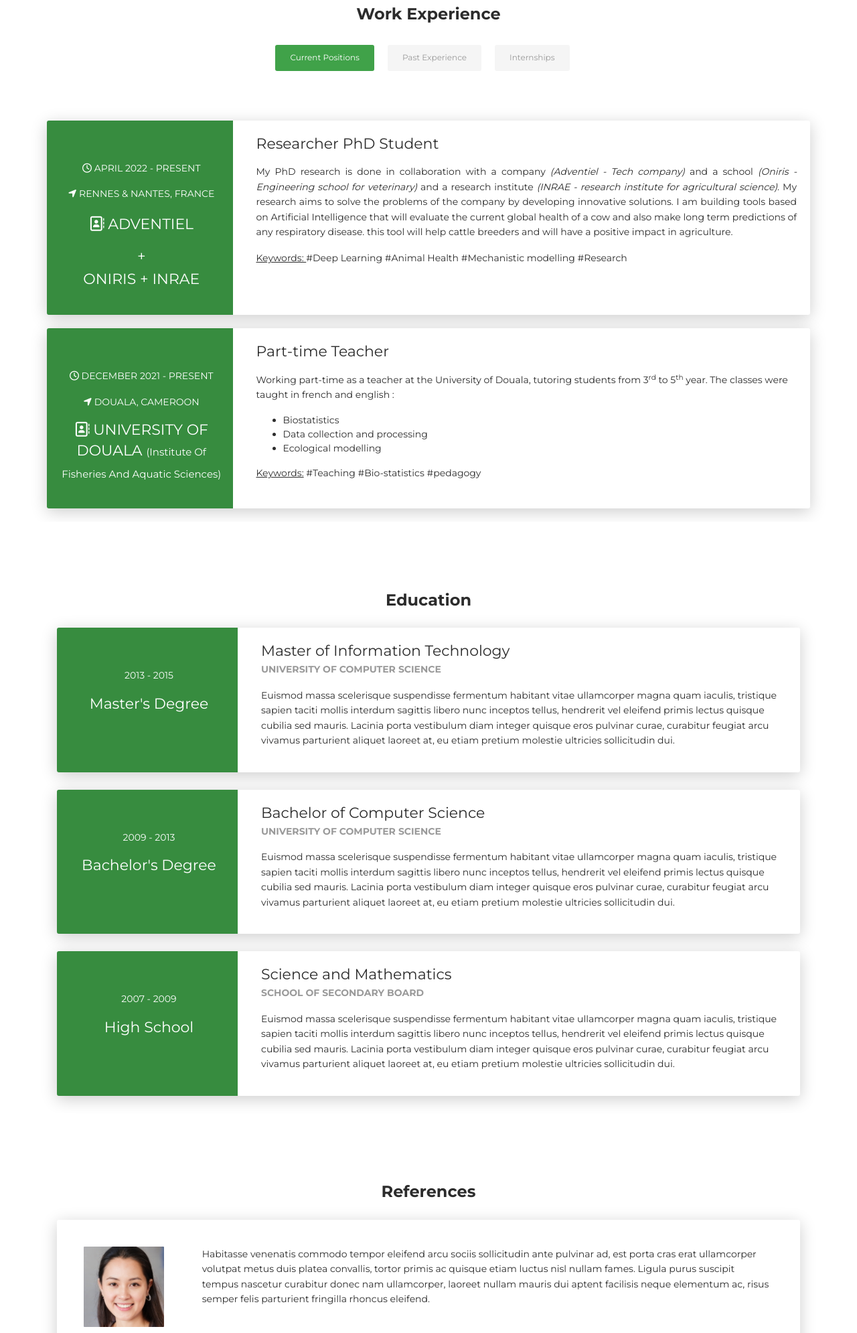
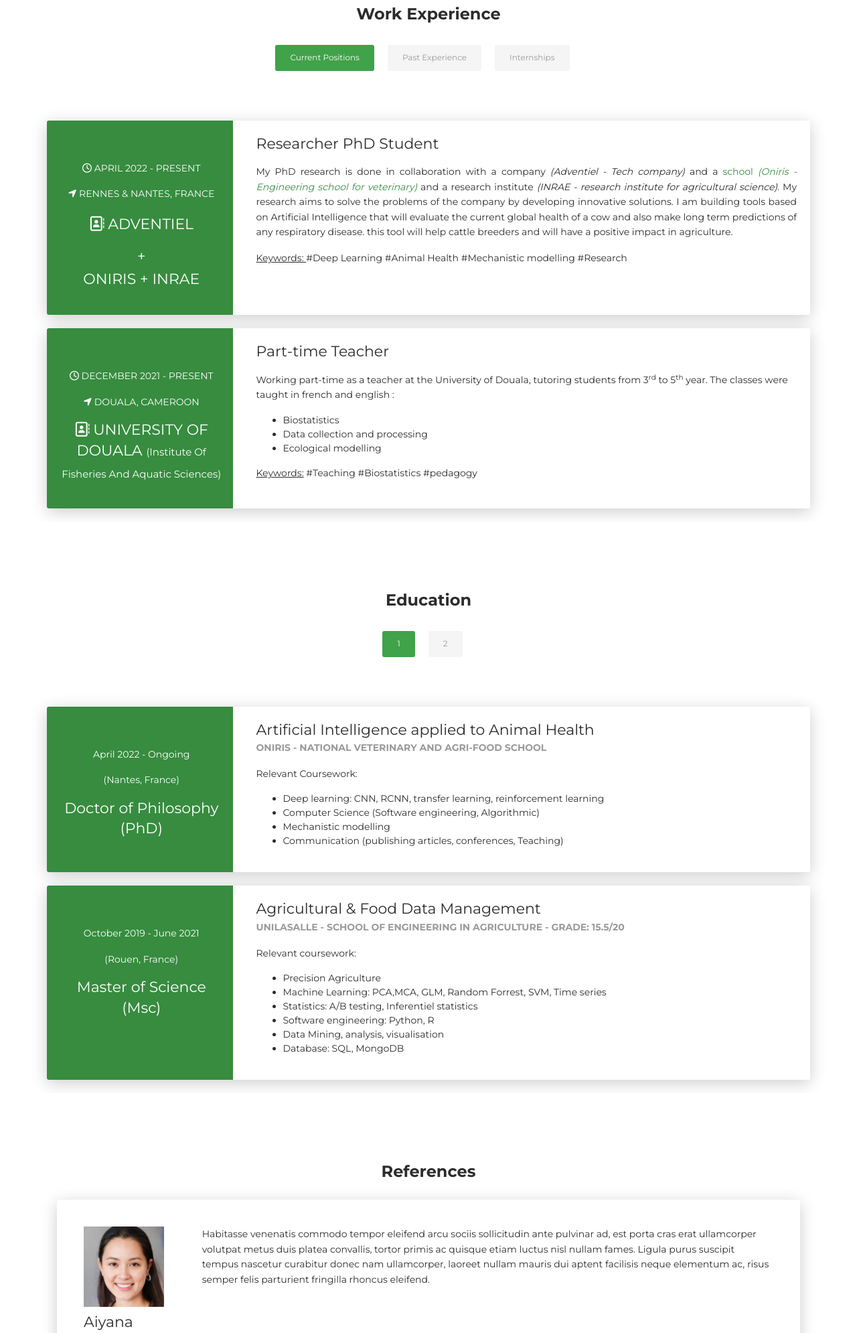
Before and after one commit to fiastros/portfolio_resume, a Python web app: template template/index.html in a window 1280 px wide. Shown: the part 2456-4446 px from the top of the page at 67% size. Run offline with Jinja, Linux system fonts and the light colour scheme; the template is opened without the code that fills it, so the values that code supplies are empty; some libraries are stand-ins or nearby versions.

Commit message:
finished education

```diff
--- a/template/index.html
+++ b/template/index.html
@@ -81,7 +81,7 @@
             <p class="justifying-text">I am very dedicated, curious and hardworking. Currently pursuing my PhD as a researcher
             in Artificial Intelligence applied to Animal Health. The goal of my research is to build a tool for breeders
             based on AI to predict respiratory diseases of the cattles.
-            <a class="smooth-scroll" href="#education">Learn More</a></p>
+            <a class="smooth-scroll" href="#experience">Learn More</a></p>
           </div>
         </div>
         <div class="col-lg-6 col-md-12">
@@ -332,11 +332,9 @@
       <div class="col-md-6 ml-auto mr-auto">
         <div class="nav-align-center">
           <ul class="nav nav-pills nav-pills-primary" role="tablist">
-            <!-- <li class="nav-item"><a class="nav-link active" data-toggle="tab" href="#currently" role="tablist"><i class="fa fa-laptop" aria-hidden="true"></i></a></li> -->
-            <!-- <a class="btn btn-primary smooth-scroll mr-2" href="#contact" data-aos="zoom-in" data-aos-anchor="data-aos-anchor">Click Here to<br> HIRE ME</a> -->
             <li class="nav-item"><a class="nav-second btn btn-primary active" data-toggle="tab" href="#currently" role="tablist">Current Positions</a></li>
             <li class="nav-item"><a class="nav-second btn btn-primary" data-toggle="tab" href="#past_companies" role="tablist">Past Experience</a></li>
-            <li class="nav-item"><a class="nav-second btn btn-primary" data-toggle="tab" href="#interships" role="tablist">Internships</a></li>
+            <li class="nav-item"><a class="nav-second btn btn-primary" data-toggle="tab" href="#intenrships" role="tablist">Internships</a></li>
           </ul>
         </div>
       </div>
@@ -346,7 +344,7 @@
     <div class="tab-content gallery mt-5">
       <div class="tab-pane active" id="currently">
         <div class="ml-auto mr-auto">
-          <div class="row">
+          <div class="row" >
 
               <div class="card">
                 <div class="row">
@@ -359,10 +357,10 @@
                   </div>
                   <div class="col-md-9" data-aos="fade-left" data-aos-offset="50" data-aos-duration="500">
                     <div class="card-body">
-                      <div class="h5">Researcher PhD Student</div>
+                      <div class="h5" >Researcher PhD Student</div>
                         <p class="justifying-text">
                           My PhD research is done in collaboration with a company  <em>(Adventiel - Tech company)</em>
-                          and a school <em>(Oniris - Engineering school for veterinary)</em> and a research institute
+                          and a <a class="smooth-scroll" href="#education">school <em>(Oniris - Engineering school for veterinary)</em></a> and a research institute
                           <em>(INRAE - research institute for agricultural science)</em>.
                           My research aims to solve the problems of the company by developing innovative solutions. I am building tools
                           based on Artificial Intelligence that will evaluate the current global health of a cow and also make long term predictions of
@@ -398,7 +396,7 @@
                             <li>Data collection and processing</li>
                             <li>Ecological modelling</li>
                           </ul>
-                          <u>Keywords:</u> #Teaching #Bio-statistics #pedagogy
+                          <u>Keywords:</u> #Teaching #Biostatistics #pedagogy
                         </p>
                     </div>
                   </div>
@@ -413,7 +411,7 @@
         <div class="ml-auto mr-auto">
           <div class="row">
 
-            <div class="card">
+            <div class="card" >
               <div class="row">
                 <div class="col-md-3 bg-primary" data-aos="fade-right" data-aos-offset="50" data-aos-duration="500">
                   <div class="card-body cc-experience-header">
@@ -477,7 +475,7 @@
         </div>
       </div>
 
-      <div class="tab-pane" id="interships" role="tabpanel">
+      <div class="tab-pane" id="intenrships" role="tabpanel">
         <div class="ml-auto mr-auto">
           <div class="row">
 
@@ -591,53 +589,134 @@
 <div class="section" id="education">
   <div class="container cc-education">
     <div class="h4 text-center mb-4 title">Education</div>
+
+      <div class="row">
+        <div class="col-md-6 ml-auto mr-auto">
+          <div class="nav-align-center">
+            <ul class="nav nav-pills nav-pills-primary" role="tablist">
+              <li class="nav-item"><a class="nav-second btn btn-primary active" data-toggle="tab" href="#recent-school" role="tablist">1</a></li>
+              <li class="nav-item"><a class="nav-second btn btn-primary" data-toggle="tab" href="#second-recent-school" role="tablist">2</a></li>
+            </ul>
+          </div>
+        </div>
+      </div> <br>
+
+    <div class="tab-content gallery mt-5">
+      <div class="tab-pane active" id="recent-school">
+        <div class="ml-auto mr-auto">
+          <div class="row" >
+
             <div class="card">
               <div class="row">
                 <div class="col-md-3 bg-primary" data-aos="fade-right" data-aos-offset="50" data-aos-duration="500">
                   <div class="card-body cc-education-header">
-            <p>2013 - 2015</p>
-            <div class="h5">Master's Degree</div>
+                    <p>April 2022 - Ongoing</p>
+                    <p> (Nantes, France)</p>
+                    <div class="h5">Doctor of Philosophy (PhD)</div>
                   </div>
                 </div>
                 <div class="col-md-9" data-aos="fade-left" data-aos-offset="50" data-aos-duration="500">
                   <div class="card-body">
-            <div class="h5">Master of Information Technology</div>
-            <p class="category">University of Computer Science</p>
-            <p>Euismod massa scelerisque suspendisse fermentum habitant vitae ullamcorper magna quam iaculis, tristique sapien taciti mollis interdum sagittis libero nunc inceptos tellus, hendrerit vel eleifend primis lectus quisque cubilia sed mauris. Lacinia porta vestibulum diam integer quisque eros pulvinar curae, curabitur feugiat arcu vivamus parturient aliquet laoreet at, eu etiam pretium molestie ultricies sollicitudin dui.</p>
+                    <div class="h5">Artificial Intelligence applied to Animal Health</div>
+                    <p class="category">ONIRIS - National veterinary and agri-food school</p>
+                    <p>Relevant Coursework:</p>
+                    <ul>
+                      <li>Deep learning: CNN, RCNN, transfer learning, reinforcement learning</li>
+                      <li>Computer Science (Software engineering, Algorithmic)</li>
+                      <li>Mechanistic modelling</li>
+                      <li>Communication (publishing articles, conferences, Teaching) </li>
+                    </ul>
                   </div>
                 </div>
               </div>
             </div>
+
             <div class="card">
               <div class="row">
                 <div class="col-md-3 bg-primary" data-aos="fade-right" data-aos-offset="50" data-aos-duration="500">
                   <div class="card-body cc-education-header">
-            <p>2009 - 2013</p>
-            <div class="h5">Bachelor's Degree</div>
+                    <p>October 2019 - June 2021</p>
+                    <p> (Rouen, France)</p>
+                    <div class="h5">Master of Science (Msc)</div>
                   </div>
                 </div>
                 <div class="col-md-9" data-aos="fade-left" data-aos-offset="50" data-aos-duration="500">
                   <div class="card-body">
-            <div class="h5">Bachelor of Computer Science</div>
-            <p class="category">University of Computer Science</p>
-            <p>Euismod massa scelerisque suspendisse fermentum habitant vitae ullamcorper magna quam iaculis, tristique sapien taciti mollis interdum sagittis libero nunc inceptos tellus, hendrerit vel eleifend primis lectus quisque cubilia sed mauris. Lacinia porta vestibulum diam integer quisque eros pulvinar curae, curabitur feugiat arcu vivamus parturient aliquet laoreet at, eu etiam pretium molestie ultricies sollicitudin dui.</p>
+                    <div class="h5">Agricultural & Food Data Management</div>
+                    <p class="category">Unilasalle - school of engineering in Agriculture - Grade: 15.5/20</p>
+                    <p> Relevant coursework: </p>
+                    <ul>
+                      <li> Precision Agriculture</li>
+                      <li> Machine Learning: PCA,MCA, GLM, Random Forrest, SVM, Time series </li>
+                      <li> Statistics: A/B testing, Inferentiel statistics </li>
+                      <li> Software engineering: Python, R </li>
+                      <li> Data Mining, analysis, visualisation</li>
+                      <li> Database: SQL, MongoDB</li>
+                    </ul>
                   </div>
                 </div>
               </div>
             </div>
+
+           </div>
+        </div>
+      </div>
+
+      <div class="tab-pane" id="second-recent-school" role="tabpanel">
+        <div class="ml-auto mr-auto">
+          <div class="row">
+
             <div class="card">
               <div class="row">
                 <div class="col-md-3 bg-primary" data-aos="fade-right" data-aos-offset="50" data-aos-duration="500">
                   <div class="card-body cc-education-header">
-            <p>2007 - 2009</p>
-            <div class="h5">High School</div>
+                    <p>Sept 2015 - June 2021</p>
+                    <p> (Rouen, France)</p>
+                    <div class="h5">Engineer </div>
                   </div>
                 </div>
                 <div class="col-md-9" data-aos="fade-left" data-aos-offset="50" data-aos-duration="500">
                   <div class="card-body">
-            <div class="h5">Science and Mathematics</div>
-            <p class="category">School of Secondary board</p>
-            <p>Euismod massa scelerisque suspendisse fermentum habitant vitae ullamcorper magna quam iaculis, tristique sapien taciti mollis interdum sagittis libero nunc inceptos tellus, hendrerit vel eleifend primis lectus quisque cubilia sed mauris. Lacinia porta vestibulum diam integer quisque eros pulvinar curae, curabitur feugiat arcu vivamus parturient aliquet laoreet at, eu etiam pretium molestie ultricies sollicitudin dui.</p>
+                    <div class="h5">Agricultural Engineer</div>
+                    <p class="category">Unilasalle - School of Engineering in Agriculture - Grade: 14.5/20</p>
+                    <p> Relevant coursework: </p>
+                    <ul>
+                      <li> Agronomy (crop rotation, soil management, plant health) </li>
+                      <li> Animal biology (animal health, animal reproduction, animal feed) </li>
+                      <li> Agroecology, Agroindustry  </li>
+                      <li> Agriculture, Agricultural Machinery</li>
+                      <li> Farm financial analysis</li>
+
+                    </ul>
+                  </div>
+                </div>
+              </div>
+            </div>
+
+            <div class="card">
+              <div class="row">
+                <div class="col-md-3 bg-primary" data-aos="fade-right" data-aos-offset="50" data-aos-duration="500">
+                  <div class="card-body cc-education-header">
+                    <p>2015</p>
+                    <p> (Yaounde, Cameroon)</p>
+                    <div class="h5">High School </div>
+                  </div>
+                </div>
+                <div class="col-md-9" data-aos="fade-left" data-aos-offset="50" data-aos-duration="500">
+                  <div class="card-body">
+                    <div class="h5">Mathematics , Earth & Life Sciences</div>
+                    <p class="category">F.X Vogt - Grade: 14/20</p>
+                    <p> Relevant coursework: </p>
+                    <ul>
+                      <li> Earth & Life science</li>
+                      <li> Mathematics </li>
+                      <li> Physics  </li>
+                    </ul>
+                  </div>
+                </div>
+              </div>
+            </div>
+
            </div>
         </div>
       </div>
@@ -662,7 +741,9 @@
                 <p class="category">CEO / WEBM</p>
               </div>
               <div class="col-lg-10 col-md-9">
-                <p> Habitasse venenatis commodo tempor eleifend arcu sociis sollicitudin ante pulvinar ad, est porta cras erat ullamcorper volutpat metus duis platea convallis, tortor primis ac quisque etiam luctus nisl nullam fames. Ligula purus suscipit tempus nascetur curabitur donec nam ullamcorper, laoreet nullam mauris dui aptent facilisis neque elementum ac, risus semper felis parturient fringilla rhoncus eleifend.</p>
+                <p> Habitasse venenatis commodo tempor eleifend arcu sociis sollicitudin ante pulvinar ad, est porta cras erat ullamcorper volutpat metus duis platea convallis,
+                  tortor primis ac quisque etiam luctus nisl nullam fames. Ligula purus suscipit tempus nascetur curabitur donec nam ullamcorper, laoreet nullam mauris dui aptent facilisis neque
+                  elementum ac, risus semper felis parturient fringilla rhoncus eleifend.</p>
               </div>
             </div>
           </div>
```
Also changed, not shown: template/images/CGangneux.jpeg (added), template/images/MElRhabi.jpeg (added), template/images/STaibi.jpeg (added), 2 other files. Lines whose indentation alone changed are shown as unchanged.
